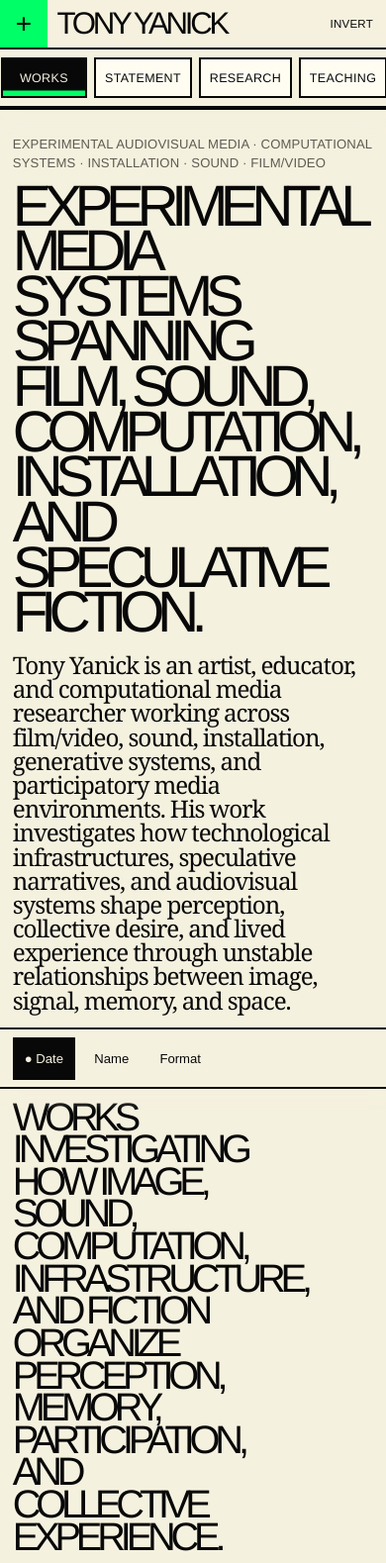
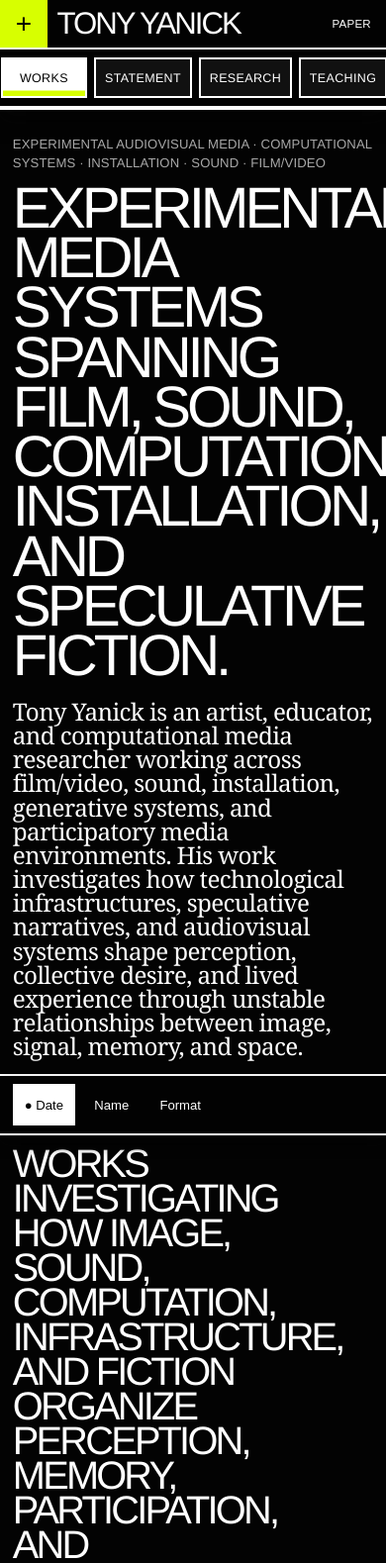
Before and after one commit to hgw3lls/portfolio, a website built with Vite: page index.html in a window 390 px wide. Shown: the top 1579 px of the page at 99% size. Built offline with nearby package versions, Linux system fonts and the light colour scheme.

Commit message:
Adjust brutalist type and default palette

```diff
--- a/index.html
+++ b/index.html
@@ -10,7 +10,7 @@
     <title>T Yanick / active index</title>
     <link rel="stylesheet" href="src/styles.css" />
   </head>
-  <body>
+  <body class="night-mode">
     <a class="skip-link" href="#main-content">Skip to content</a>
     <div class="grid-lines" aria-hidden="true"></div>
 
@@ -22,7 +22,7 @@
         <span>fiction · signal · code · space</span>
         <span>active portfolio index</span>
       </div>
-      <button class="mode-toggle" type="button" aria-pressed="false">invert</button>
+      <button class="mode-toggle" type="button" aria-pressed="true">paper</button>
     </header>
     <nav class="route-tabs" aria-label="Portfolio sections">
       <a href="#works" data-route="works">Works</a>
--- a/src/styles.css
+++ b/src/styles.css
@@ -1,8 +1,8 @@
 :root {
-  --bg: #f5f1df;
-  --paper: #fffdf2;
+  --bg: #fff;
+  --paper: #fff;
   --ink: #080808;
-  --muted: #5f5b52;
+  --muted: #5a5a5a;
   --line: #080808;
   --accent: #00ff66;
   --warn: #ff4b00;
@@ -32,9 +32,9 @@ body {
 body.night-mode {
   --bg: #030303;
   --paper: #111;
-  --ink: #f4f0df;
-  --muted: #aaa38e;
-  --line: #f4f0df;
+  --ink: #fff;
+  --muted: #a8a8a8;
+  --line: #fff;
   --accent: #d7ff00;
   --warn: #254cff;
 }
@@ -129,7 +129,7 @@ a:hover, a:focus, button:hover, button:focus { background: var(--accent); color:
   cursor: pointer;
 }
 .menu-toggle, .menu-close { justify-content: center; font-size: 2rem; line-height: 1; }
-.wordmark { font-size: clamp(1.4rem, 3.1vw, 3.7rem); line-height: .78; letter-spacing: -.12em; text-transform: uppercase; }
+.wordmark { font-size: clamp(1.4rem, 3.1vw, 3.7rem); line-height: .86; letter-spacing: -.075em; text-transform: uppercase; }
 .ticker { gap: 1rem; overflow: hidden; color: var(--muted); text-transform: uppercase; white-space: nowrap; }
 .ticker span::before { content: '↘ '; color: var(--ink); }
 .mode-toggle { text-transform: uppercase; text-align: left; }
@@ -163,7 +163,7 @@ a:hover, a:focus, button:hover, button:focus { background: var(--accent); color:
   text-transform: uppercase;
 }
 .site-menu h2 { color: #999; }
-.site-menu a, .menu-note { display: block; width: 100%; margin: 0; padding: .25rem 0; color: #fff; text-align: left; font-size: clamp(1.4rem, 3vw, 3.3rem); line-height: .95; letter-spacing: -.08em; text-transform: uppercase; }
+.site-menu a, .menu-note { display: block; width: 100%; margin: 0; padding: .25rem 0; color: #fff; text-align: left; font-size: clamp(1.4rem, 3vw, 3.3rem); line-height: 1; letter-spacing: -.045em; text-transform: uppercase; }
 
 .interface-shell {
   display: grid;
@@ -183,17 +183,17 @@ a:hover, a:focus, button:hover, button:focus { background: var(--accent); color:
 h1, h2, h3 { margin: 0; font-weight: 400; text-transform: uppercase; }
 h1 {
   max-width: 11ch;
-  font-size: clamp(2.5rem, 5.35vw, 6.45rem);
-  line-height: .76;
-  letter-spacing: -.14em;
+  font-size: clamp(2.5rem, 4.75vw, 6rem);
+  line-height: .84;
+  letter-spacing: -.075em;
 }
 .lede, .reader-summary, .section-intro {
   max-width: 48rem;
   margin: 1.2rem 0 0;
   font-family: Georgia, 'Times New Roman', serif;
   font-size: clamp(1.35rem, 2.6vw, 3.2rem);
-  line-height: .94;
-  letter-spacing: -.045em;
+  line-height: 1.02;
+  letter-spacing: -.025em;
 }
 .route-tabs {
   position: sticky;
@@ -213,7 +213,7 @@ h1 {
 .browser-panel { min-width: 0; }
 .view { display: none; min-height: calc(100vh - var(--topbar-height) - var(--route-tabs-height)); padding: .8rem; }
 .view.is-active { display: block; }
-.view h2 { max-width: 15ch; font-size: clamp(2.2rem, 3.8vw, 4.8rem); line-height: .78; letter-spacing: -.13em; }
+.view h2 { max-width: 15ch; font-size: clamp(2.2rem, 3.8vw, 4.8rem); line-height: .86; letter-spacing: -.07em; }
 .view-head { display: flex; justify-content: space-between; gap: 1rem; border-bottom: 2px solid var(--line); padding-bottom: .5rem; }
 .view-head a { color: var(--ink); text-decoration: underline; }
 
@@ -242,14 +242,14 @@ h1 {
 }
 .project-row > * { min-height: 3rem; padding: .55rem .6rem; border-right: 1px solid color-mix(in srgb, var(--line) 45%, transparent); }
 .project-row > *:last-child { border-right: 0; }
-.project-row strong { font-size: clamp(1rem, 1.22vw, 1.55rem); line-height: .84; letter-spacing: -.075em; text-transform: uppercase; }
+.project-row strong { font-size: clamp(1rem, 1.22vw, 1.55rem); line-height: .94; letter-spacing: -.035em; text-transform: uppercase; }
 .project-row[aria-pressed='true'] { background: var(--ink); color: var(--bg); }
 .project-row[aria-pressed='true'] em, .project-row[aria-pressed='true'] small { color: var(--bg); }
 .project-reader { position: sticky; top: calc(var(--topbar-height) + var(--route-tabs-height) + var(--sticky-controls-height) + .8rem); border: 2px solid var(--line); background: var(--paper); }
 .project-reader > * { padding: .7rem; border-bottom: 2px solid var(--line); }
 .project-reader > *:last-child { border-bottom: 0; }
 .reader-meta { display: flex; justify-content: space-between; gap: 1rem; margin: 0; }
-.project-reader h3 { padding-top: 0; font-size: clamp(2.1rem, 3.4vw, 4.65rem); line-height: .76; letter-spacing: -.15em; white-space: nowrap; }
+.project-reader h3 { padding-top: 0; font-size: clamp(2.1rem, 3.4vw, 4.65rem); line-height: .86; letter-spacing: -.075em; white-space: nowrap; }
 .reader-summary { font-size: clamp(1.25rem, 1.8vw, 2.2rem); }
 .reader-sections { display: grid; grid-template-columns: repeat(2, minmax(0, 1fr)); padding: 0; }
 .reader-sections section { padding: .7rem; border-right: 2px solid var(--line); }
@@ -258,7 +258,7 @@ h4 { margin: 0 0 .65rem; font-weight: 400; text-transform: uppercase; }
 p, li { line-height: 1.42; }
 ul { margin: 0; padding-left: 1.1rem; }
 .media-module { min-height: 12rem; background: linear-gradient(135deg, transparent 49.5%, var(--line) 49.8% 50.2%, transparent 50.5%), color-mix(in srgb, var(--accent) 12%, transparent); }
-.media-module p { max-width: 18rem; margin: .8rem 0 0; font-size: clamp(1.35rem, 2vw, 2.5rem); line-height: .86; letter-spacing: -.1em; text-transform: uppercase; }
+.media-module p { max-width: 18rem; margin: .8rem 0 0; font-size: clamp(1.35rem, 2vw, 2.5rem); line-height: .94; letter-spacing: -.045em; text-transform: uppercase; }
 .tag-list { display: flex; flex-wrap: wrap; gap: .35rem; padding: .7rem; list-style: none; }
 .tag-list li { border: 1px solid var(--line); padding: .2rem .35rem; color: var(--muted); }
 .tag-list li::before { content: '#'; }
@@ -266,7 +266,7 @@ ul { margin: 0; padding-left: 1.1rem; }
 .longform p { max-width: 62rem; font-size: clamp(1rem, 1.55vw, 1.45rem); }
 .card-grid { display: grid; grid-template-columns: repeat(3, minmax(0, 1fr)); margin-top: 1.25rem; border-top: 2px solid var(--line); border-left: 2px solid var(--line); }
 .card-grid article { min-height: 17rem; padding: .7rem; border-right: 2px solid var(--line); border-bottom: 2px solid var(--line); background: color-mix(in srgb, var(--paper) 78%, transparent); }
-.card-grid h3 { font-size: clamp(1.45rem, 2.5vw, 3.4rem); line-height: .82; letter-spacing: -.1em; }
+.card-grid h3 { font-size: clamp(1.45rem, 2.5vw, 3.4rem); line-height: .9; letter-spacing: -.055em; }
 .card-grid p, .card-grid li { color: var(--muted); }
 .card-grid a { margin-top: auto; text-decoration: underline; }
 .teaching .card-grid article { display: flex; flex-direction: column; }
@@ -328,7 +328,7 @@ strong { color: var(--ink); }
     min-height: 3.25rem;
   }
   .topbar > * { min-height: 3.25rem; }
-  .wordmark { font-size: clamp(1.45rem, 8vw, 2.6rem); letter-spacing: -.105em; }
+  .wordmark { font-size: clamp(1.45rem, 8vw, 2.6rem); letter-spacing: -.065em; }
   .mode-toggle { justify-content: center; min-width: 4.6rem; }
 
   .site-menu { overflow-y: auto; }
@@ -359,7 +359,7 @@ strong { color: var(--ink); }
   h1 {
     max-width: 11ch;
     font-size: clamp(2.85rem, 14vw, 5.1rem);
-    letter-spacing: -.13em;
+    letter-spacing: -.07em;
   }
   .lede, .reader-summary, .section-intro {
     font-size: clamp(1.25rem, 7vw, 2.15rem);
@@ -425,7 +425,7 @@ strong { color: var(--ink); }
   .project-row strong {
     align-self: end;
     font-size: clamp(1.35rem, 7vw, 2.25rem);
-    line-height: .82;
+    line-height: .88;
   }
   .project-row em,
   .project-row small {
@@ -445,7 +445,7 @@ strong { color: var(--ink); }
   }
   .project-reader h3 {
     font-size: clamp(2.05rem, 10.5vw, 4rem);
-    letter-spacing: -.15em;
+    letter-spacing: -.075em;
     white-space: normal;
   }
   .reader-sections { grid-template-columns: minmax(0, 1fr); }
@@ -507,7 +507,7 @@ body.menu-open { overflow: hidden; }
   }
   .wordmark {
     font-size: clamp(1.35rem, 8vw, 2.3rem);
-    line-height: .82;
+    line-height: .88;
   }
   .mode-toggle {
     min-width: 0;
@@ -543,7 +543,7 @@ body.menu-open { overflow: hidden; }
   }
   h1 {
     font-size: clamp(2.75rem, 15vw, 4.75rem);
-    line-height: .78;
+    line-height: .86;
   }
   .lede,
   .section-intro {
@@ -560,7 +560,7 @@ body.menu-open { overflow: hidden; }
   }
   .view h2 {
     font-size: clamp(2rem, 10.2vw, 3.35rem);
-    line-height: .82;
+    line-height: .88;
   }
 
   .sticky-head {
```
